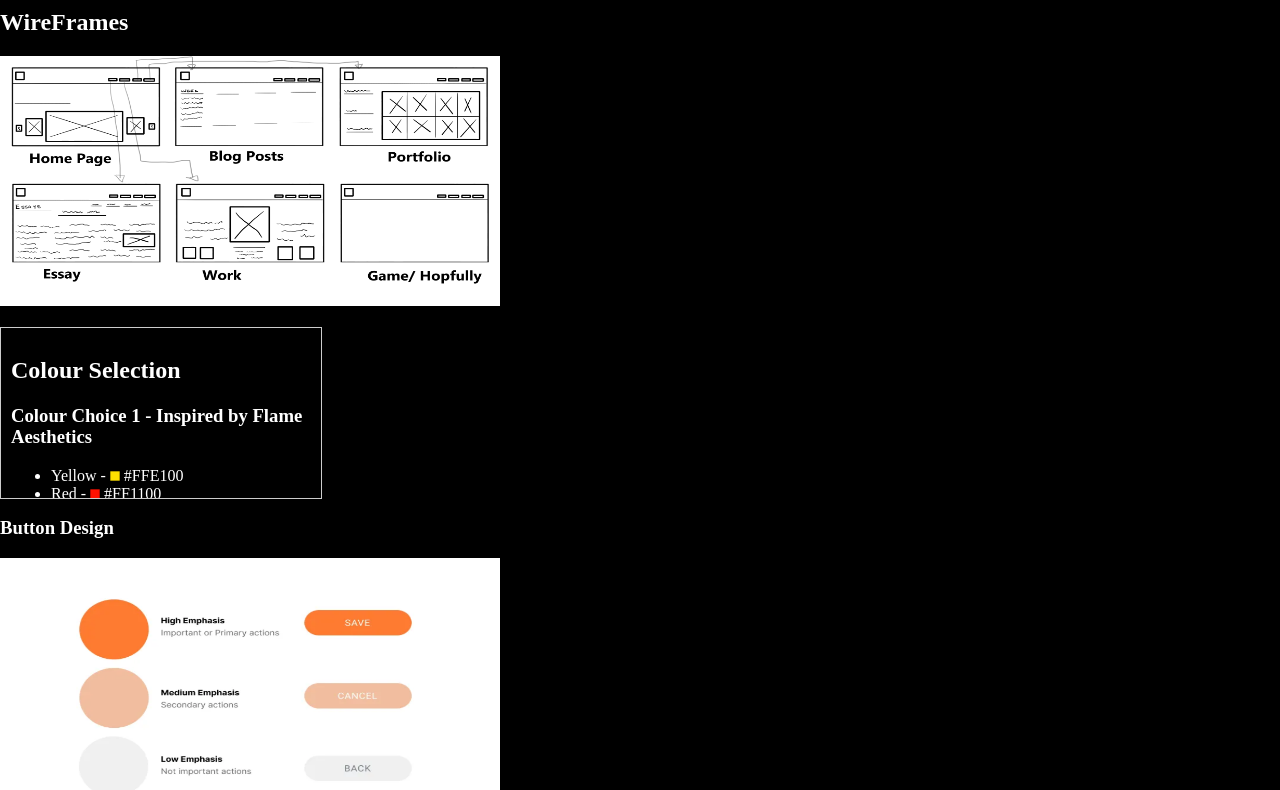
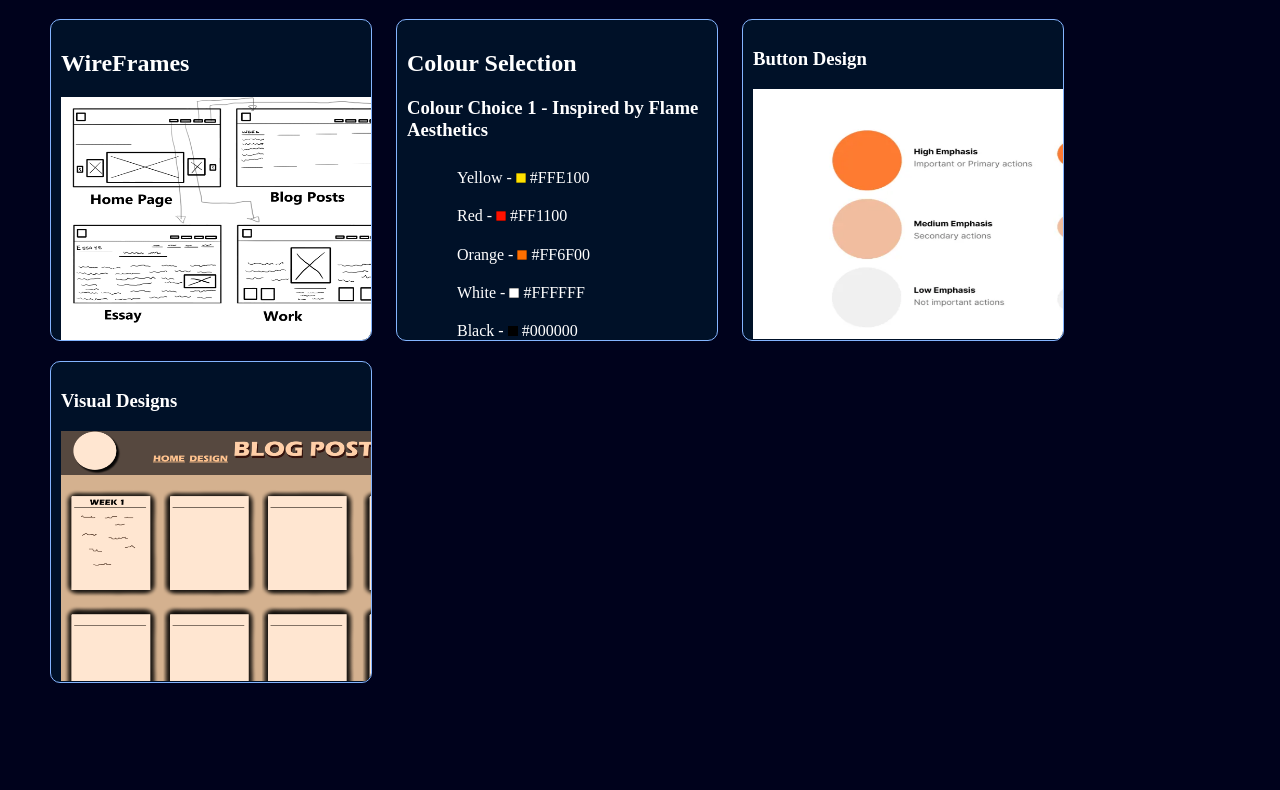
Before and after one commit to lxrdflame/DIGA3008A, a plain HTML site: page Design/HTML/Design.html in a window 1280 px wide. Shown: the part 171-961 px from the top of the page. After the commit the page ends 880 px from the top, so only its background shows below. Drawn offline with Linux system fonts and the light colour scheme.

Commit message:
Sections Edits

```diff
--- a/Design/CSS/DesignStyles.css
+++ /dev/null
@@ -1,14 +0,0 @@
-.colours {
-    width: 300px;
-    height: 150px;
-    overflow: hidden; /* Hide scroll by default */
-    background-color: #000000;
-    padding: 10px;
-    border: 1px solid #ccc;
-    transition: all 0.3s ease-in-out;
-}
-
-/* Enable scrolling when hovering */
-.scroll-box:hover {
-    overflow: auto; /* Scroll appears when hovering */
-}
--- /dev/null
+++ b/Design/CSS/Styles.css
@@ -0,0 +1,60 @@
+.Wireframesdiv:hover{
+    width: 650px;
+    height: 300px;
+}
+
+.Wireframesdiv:hover{
+    width: 650px;
+    height: 300px;
+}
+
+.Buttonsdiv:hover{
+    width: 650px;
+    height: 300px;
+}
+
+.VisualDesigndiv:hover{
+    width: 650px;
+    height: 300px;
+}
+
+.DesignList div {
+    width: 300px;
+    height: 300px;
+    overflow: hidden;
+    background-color: #001128 ;
+    padding: 10px;
+    border: 1px solid #84b5ff;
+    transition: all 0.3s ease-in-out;
+    border-radius: 10px;
+}
+
+.Sections{
+    align-items: center;
+    justify-content: space-between;
+    width: 700;
+    border-radius: 10px;
+}
+
+.DesignList li{
+    list-style: none;
+    display: inline-block;
+    padding: 10px;
+
+}
+
+.DesignList div:hover {
+    overflow: auto;
+    box-shadow: 0px 4px 10px rgb(0, 8, 255);
+
+}
+
+
+.DesignList div::-webkit-scrollbar{
+    width: 8px;
+}
+
+.DesignList div::-webkit-scrollbar-thumb {
+    background: rgb(171, 221, 254);
+    border-radius: 5px;
+}
--- a/Design/HTML/Design.html
+++ b/Design/HTML/Design.html
@@ -6,7 +6,7 @@
     <title>Design</title>
 
     <link rel="stylesheet" href="../../Main Css/Main.css">
-    <link rel="stylesheet" href="../CSS/DesignStyles.css">
+    <link rel="stylesheet" href="../CSS/Styles.css">
     <link rel="stylesheet" href="../../Normalize.css">
 
     <link rel="preconnect" href="https://fonts.googleapis.com">
@@ -28,20 +28,25 @@
                     <li><a href = "../../Essays/HTML/Essays.html">Essays</a></li>
                     <li><a href = "#">About</a></li>
                 </ul>
+            </div>
         </nav>
     </header>
-    <article id="FirstWireFrames">
-        <p>
+
     <h1 class="Heading">Design</h1>
+        <div class="Sections">
+            <ul class="DesignList">
+                <li>
+                    <article id="WireFrames">
+                        <div class="Wireframesdiv">
                             <h2>WireFrames</h2>
                             <img src="../../Blogs/Images/WireFrame.png" alt="Wire Frame " width="500" height="250">
+                        </div>
+                    </article>
+                </li>
 
-        </p>
-    </article>
-
-    <div class="colours">
+                <li>
                     <article id="ColourSelection">
-        <p>
+                        <div>
                             <h2 >Colour Selection</h2>
                                 <h3>Colour Choice 1 - Inspired by Flame Aesthetics</h3>
                                     <ul>
@@ -52,9 +57,10 @@
                                         <li>Black - <img src = "../Images/Black Colour.png" alt="Black Colour " width="10" height="10">  #000000</li>
 
                                     </ul>
-        </p>
-        <p>
+
+
                                 <h3> Colour Selection 2</h3>
+                                    <ul>
                                         <li>Nude - <img src = "../Images/Nude Colour.png" alt="Red COlour" width="10" height="10"> #FEC28C </li>
                                         <li>Brown - <img src = "../Images/Dark Brown.png" alt="Red COlour" width="10" height="10"> #56483F </li>
                                         <li>Light Brown - <img src = "../Images/Light Brown.png" alt="Red COlour" width="10" height="10"> #D4B18F </li>
@@ -62,24 +68,33 @@
                                         <li>Lighter Nude - <img src = "../Images/Lighter Nude.png" alt="Red COlour" width="10" height="10"> #FFCFA8 </li>
                                         <li>White - <img src = "../Images/White Colour.png" alt="Red COlour" width="10" height="10"> #FFFFFF </li>
                                         <li>Black - <img src = "../Images/Black Colour.png" alt="Red COlour" width="10" height="10"> #000000 </li>
+                                    </ul>
 
-        </p>
+                        </div>
+
+                    </article>
+                </li>
+
+                <li>
+                    <article>
+                        <div class="Buttonsdiv">
+                            <h3 id="Buttons">Button Design</h3>
+                            <img src="../Images/Button Designs.png" alt="Button Design Reference" width = "500" height="250">
                         </div>
                     </article>
+                </li>
 
+                <li>
                     <article>
-        <h3 id="Buttons">Button Design</h3>
-        <img src="../Images/Button Designs.png" alt="Button Design Reference" width = "500" height="250">
-    </article>
-
-    <article id="ColourSelection">
+                        <div class="VisualDesigndiv">
                             <h3 id="Visuals">Visual Designs</h3>
                             <img src="../Images/BLog Posts Design.png" alt="Blog Posts visual Design" width = "500" height="250">
                             <img src="../Images/HomePage.png" alt="Home Page visual Design" width = "500" height="250">
-
+                        </div>
                     </article>
-
-
+                </li>
+            </ul>
+        </div>
 </body>
     <footer>
     </footer>
--- a/Main Css/Main.css
+++ b/Main Css/Main.css
@@ -49,12 +49,12 @@ nav{
 .Heading{
     text-align: center;
     font-family: "Press Start 2P", system-ui;
-    text-shadow: 0px 4px 10px #266DD3;
+    text-shadow: 0px 4px 10px #266DD3 ;
     padding-top: 20px;
 
 }
 
 body{
-    background-color: black;
+    background-color: rgb(0, 2, 28);
     color: #ffffff;
 }
```
Also changed, not shown: Blogs/HTML/Blogs.html (+1 -1 lines). Lines whose indentation alone changed are shown as unchanged.
